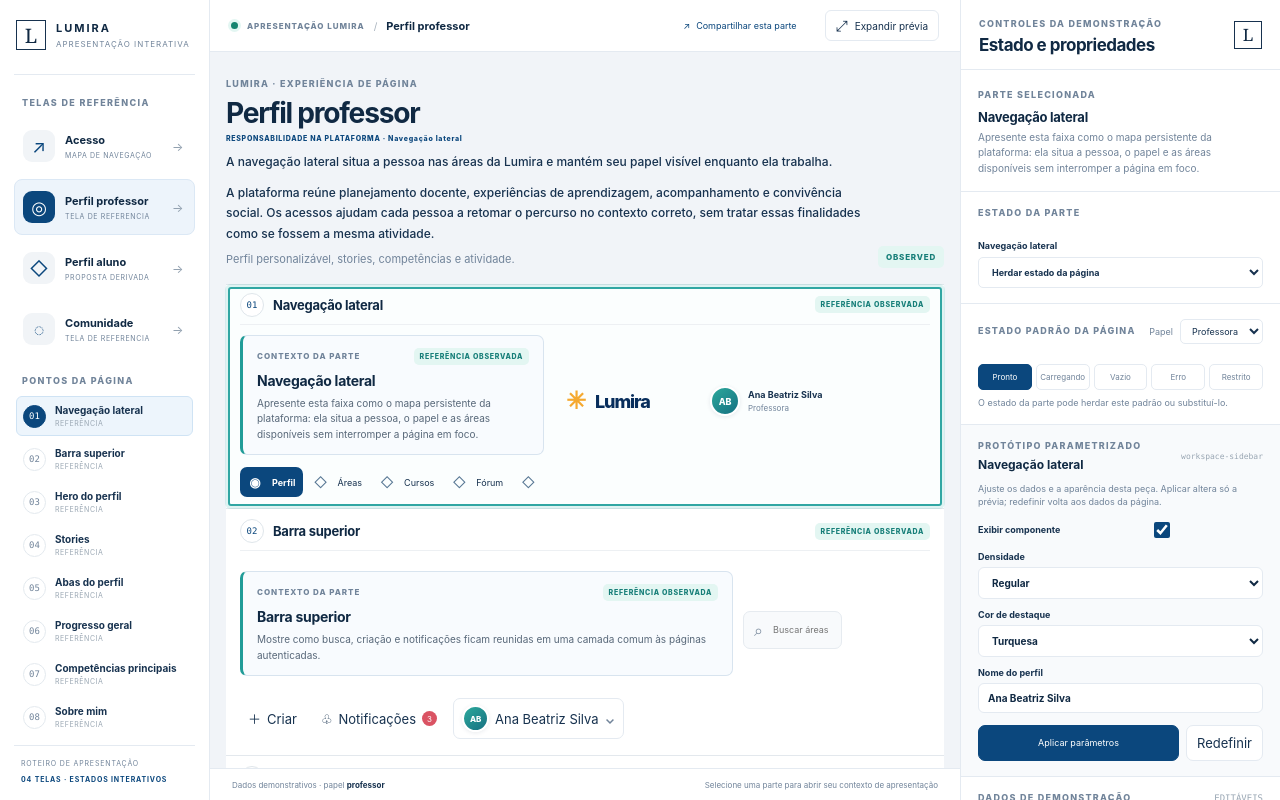
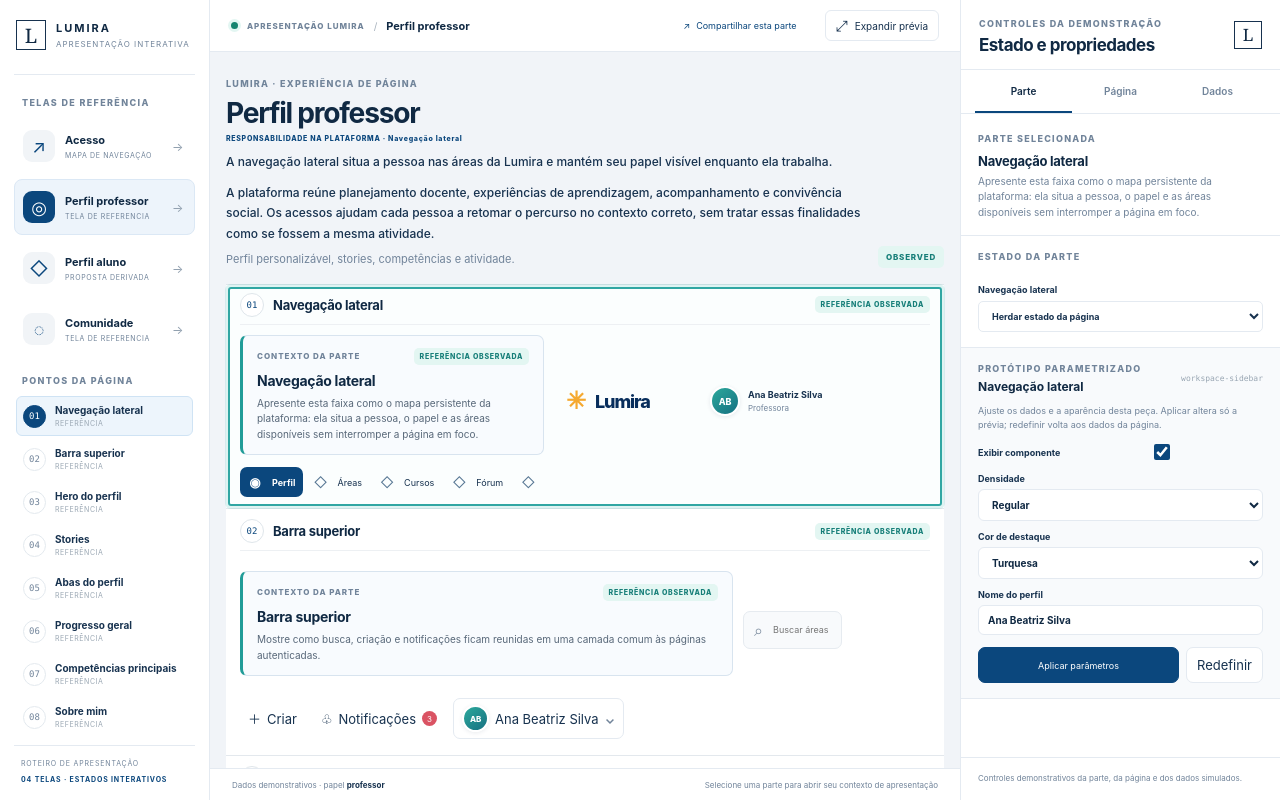
Before and after one commit to glaucodeveloper/lumira-frontend-cognoscere, a website built with Vite: page index.html in a window 1280 px wide. Built offline with nearby package versions, Linux system fonts and the light colour scheme.

Commit message:
Add tabbed demo property inspector

```diff
--- a/src/componenting-demo-lab.css
+++ b/src/componenting-demo-lab.css
@@ -428,6 +428,47 @@ lumira-page-part {
   font-size: 17px;
   font-weight: 650;
   letter-spacing: -.03em;
+}
+.lm-inspector-tabs {
+  position: sticky;
+  z-index: 2;
+  top: 0;
+  display: grid;
+  flex: 0 0 auto;
+  grid-template-columns: repeat(3, minmax(0, 1fr));
+  padding: 0 14px;
+  border-bottom: 1px solid var(--lm-line);
+  background: var(--lm-surface);
+}
+.lm-inspector-tabs button {
+  min-width: 0;
+  min-height: 43px;
+  padding: 8px 5px 7px;
+  border: 0;
+  border-bottom: 2px solid transparent;
+  background: transparent;
+  color: var(--lm-muted);
+  font-size: 10px;
+  font-weight: 600;
+  cursor: pointer;
+}
+.lm-inspector-tabs button:hover {
+  color: var(--lm-ink-strong);
+}
+.lm-inspector-tabs button.active {
+  border-bottom-color: var(--lm-brand);
+  color: var(--lm-ink-strong);
+}
+.lm-inspector-tabs button:focus-visible {
+  outline: 2px solid var(--lm-brand);
+  outline-offset: -3px;
+}
+.lm-inspector-panel {
+  flex: 0 0 auto;
+  min-width: 0;
+}
+.lm-inspector-panel[hidden] {
+  display: none;
 }
 .lm-inspector-mark {
   width: 28px;
--- a/src/componenting-demo-lab.ts
+++ b/src/componenting-demo-lab.ts
@@ -29,6 +29,7 @@ function mountParts(host: HTMLElement, parts: readonly Part[]): void {
 
 type DemoScreenState = ComponentMockSituation['status'];
 type LabRole = ComponentMockSituation['role'];
+type InspectorTab = 'part' | 'page' | 'data';
 type LabState = {
   screens: readonly ReferenceScreenSpec[];
   fixtures: Record<string, unknown>;
@@ -39,6 +40,7 @@ type LabState = {
   componentStates: Record<string, DemoScreenState>;
   componentParameters: Record<string, PrototypeParameterValues>;
   fullView: boolean;
+  inspectorTab: InspectorTab;
 };
 type LabStateIterator<T> = Generator<T, never, (state: T) => T>;
 function componentStateKey(screenId: string, componentId: string): string {
@@ -250,7 +252,7 @@ export function componentingDemoLab({ screens, fixtures }: { screens: readonly R
       const initialScreen = screens.find(screen => screen.id === 'teacher-profile') ?? screens[0];
       this.transitions = stateIterator<LabState>({
         screens: [], fixtures: {}, screenId: initialScreen?.id ?? '',
-        componentId: initialScreen?.defaultComponentId ?? '', role: 'professor', screenState: 'ready', componentStates: {}, componentParameters: {}, fullView: false,
+        componentId: initialScreen?.defaultComponentId ?? '', role: 'professor', screenState: 'ready', componentStates: {}, componentParameters: {}, fullView: false, inspectorTab: 'part',
       });
       this.state = this.transitions.next().value;
       this.addEventListener('click', event => this.onClick(event));
@@ -309,7 +311,8 @@ export function componentingDemoLab({ screens, fixtures }: { screens: readonly R
       const screen = this.state.screens.find(item => item.id === this.state.screenId);
       const region = screen?.regions.find(item => item.id === componentId);
       if (!screen || !region || componentId === this.state.componentId) return;
-      this.state = this.transitions.next(state => ({ ...state, componentId })).value;
+      this.state = this.transitions.next(state => ({ ...state, componentId, inspectorTab: 'part' })).value;
+      this.syncInspectorTabs();
       this.writeSelectionToLocation(replaceUrl);
 
       this.querySelectorAll<HTMLElement>('[data-component-id]').forEach(part => {
@@ -370,7 +373,7 @@ export function componentingDemoLab({ screens, fixtures }: { screens: readonly R
         : initialScreen?.id === 'student-profile' ? 'aluno' : initialScreen?.id === 'access' ? 'visitante' : 'professor';
       this.state = this.transitions.next(state => ({
         ...state, screens: nextScreens, fixtures: copiedFixtures,
-        screenId: initialScreen?.id ?? '', componentId: initialRegion?.id ?? initialScreen?.defaultComponentId ?? '', role: initialRole,
+        screenId: initialScreen?.id ?? '', componentId: initialRegion?.id ?? initialScreen?.defaultComponentId ?? '', role: initialRole, inspectorTab: 'part',
       })).value;
       this.writeSelectionToLocation(true);
       this.render();
@@ -393,14 +396,39 @@ export function componentingDemoLab({ screens, fixtures }: { screens: readonly R
         ? requestedRole
         : screen.id === 'student-profile' ? 'aluno' : screen.id === 'access' ? 'visitante' : 'professor';
       this.state = this.transitions.next(state => ({
-        ...state, screenId: screen.id, componentId: region?.id ?? screen.defaultComponentId, role, screenState: 'ready',
+        ...state, screenId: screen.id, componentId: region?.id ?? screen.defaultComponentId, role, screenState: 'ready', inspectorTab: 'part',
       })).value;
       this.render();
       this.scrollToComponent(region?.id ?? screen.defaultComponentId);
     }
+    private selectInspectorTab(tab: InspectorTab): void {
+      if (tab !== this.state.inspectorTab) {
+        this.state = this.transitions.next(state => ({ ...state, inspectorTab: tab })).value;
+      }
+      this.syncInspectorTabs();
+    }
+    private syncInspectorTabs(): void {
+      this.querySelectorAll<HTMLButtonElement>('[data-inspector-tab]').forEach(button => {
+        const selected = button.dataset.inspectorTab === this.state.inspectorTab;
+        button.classList.toggle('active', selected);
+        button.setAttribute('aria-selected', String(selected));
+        button.tabIndex = selected ? 0 : -1;
+      });
+      this.querySelectorAll<HTMLElement>('[data-inspector-panel]').forEach(panel => {
+        const selected = panel.dataset.inspectorPanel === this.state.inspectorTab;
+        panel.hidden = !selected;
+        panel.setAttribute('aria-hidden', String(!selected));
+      });
+    }
     private onClick(event: Event): void {
       if (!(event.target instanceof Element)) return;
       const target = event.target;
+      const tabButton = target.closest<HTMLButtonElement>('[data-inspector-tab]');
+      if (tabButton && this.contains(tabButton)) {
+        const tab = tabButton.dataset.inspectorTab as InspectorTab | undefined;
+        if (tab === 'part' || tab === 'page' || tab === 'data') this.selectInspectorTab(tab);
+        return;
+      }
       const copyLinkButton = target.closest<HTMLButtonElement>('[data-copy-demo-link]');
       if (copyLinkButton && this.contains(copyLinkButton)) {
         const button = copyLinkButton;
@@ -430,6 +458,7 @@ export function componentingDemoLab({ screens, fixtures }: { screens: readonly R
             componentId: screen.defaultComponentId,
             role,
             screenState: 'ready',
+            inspectorTab: 'part',
           })).value;
           this.writeSelectionToLocation(false);
         }
@@ -464,6 +493,24 @@ export function componentingDemoLab({ screens, fixtures }: { screens: readonly R
       }
     }
     private onKeyDown(event: KeyboardEvent): void {
+      const currentTab = event.target instanceof Element
+        ? event.target.closest<HTMLButtonElement>('[data-inspector-tab]')
+        : null;
+      if (currentTab && this.contains(currentTab)) {
+        const tabs = [...this.querySelectorAll<HTMLButtonElement>('[data-inspector-tab]')];
+        const currentIndex = tabs.indexOf(currentTab);
+        const nextIndex = event.key === 'ArrowRight' ? (currentIndex + 1) % tabs.length
+          : event.key === 'ArrowLeft' ? (currentIndex - 1 + tabs.length) % tabs.length
+            : event.key === 'Home' ? 0 : event.key === 'End' ? tabs.length - 1 : -1;
+        if (nextIndex >= 0) {
+          event.preventDefault();
+          const nextTab = tabs[nextIndex];
+          const tab = nextTab.dataset.inspectorTab as InspectorTab | undefined;
+          if (tab === 'part' || tab === 'page' || tab === 'data') this.selectInspectorTab(tab);
+          nextTab.focus();
+          return;
+        }
+      }
       if (event.key !== 'Escape' || !this.state.fullView) return;
       event.preventDefault();
       this.state = this.transitions.next(state => ({ ...state, fullView: false })).value;
@@ -600,6 +647,11 @@ export function componentingDemoLab({ screens, fixtures }: { screens: readonly R
         return '<option value="' + value + '" ' + (selectedState === value ? 'selected' : '') + '>' + e(label) + '</option>';
       }).join('');
       const statusControls = statuses.map(status => '<button type="button" data-state-select="' + status + '" class="' + (this.state.screenState === status ? 'active' : '') + '">' + e(labels[status]) + '</button>').join('');
+      const inspectorTabs: Array<[InspectorTab, string]> = [['part', 'Parte'], ['page', 'Página'], ['data', 'Dados']];
+      const inspectorTabButtons = inspectorTabs.map(([tab, label]) => {
+        const selected = this.state.inspectorTab === tab;
+        return '<button type="button" id="inspector-tab-' + tab + '" role="tab" aria-controls="inspector-panel-' + tab + '" aria-selected="' + String(selected) + '" tabindex="' + (selected ? '0' : '-1') + '" data-inspector-tab="' + tab + '" class="' + (selected ? 'active' : '') + '">' + label + '</button>';
+      }).join('');
       const markup = '<div class="componenting-lab-shell' + (this.state.fullView ? ' is-full-view' : '') + '">'
         + '<aside class="lm-app-rail"><header class="lm-lab-brand"><span class="lm-brand-glyph">L</span><div><b>LUMIRA</b><small>APRESENTAÇÃO INTERATIVA</small></div></header>'
         + '<div class="lm-rail-label">TELAS DE REFERÊNCIA</div><nav class="lm-page-nav">' + pageButtons + '</nav>'
@@ -612,15 +664,19 @@ export function componentingDemoLab({ screens, fixtures }: { screens: readonly R
         + '<div class="lm-continuous-component-list" data-screen-state="' + e(this.state.screenState) + '"><div class="lm-page-component-mount"></div></div></div>'
         + '<footer class="lm-preview-footer"><span>Dados demonstrativos · papel <b>' + e(this.state.role) + '</b></span><span>Selecione uma parte para abrir seu contexto de apresentação</span></footer></section>'
         + '<aside class="lm-inspector"><header class="lm-inspector-heading"><div><span class="lm-eyebrow">CONTROLES DA DEMONSTRAÇÃO</span><h2>Estado e propriedades</h2></div><span class="lm-inspector-mark">L</span></header>'
+        + '<nav class="lm-inspector-tabs" role="tablist" aria-label="Propriedades da demonstração">' + inspectorTabButtons + '</nav>'
+        + '<section class="lm-inspector-panel" id="inspector-panel-part" role="tabpanel" aria-labelledby="inspector-tab-part" data-inspector-panel="part" tabindex="0"' + (this.state.inspectorTab === 'part' ? '' : ' hidden') + '>'
         + '<section class="lm-inspector-section lm-presentation-overview"><span class="lm-eyebrow">PARTE SELECIONADA</span><h3>' + e(selectedRegion?.title ?? screen.title) + '</h3>'
         + '<p>' + e(selectedRegion?.presentation ?? screen.presentation) + '</p></section>'
         + '<section class="lm-inspector-section lm-controls-section"><header class="lm-inspector-section-heading"><span class="lm-eyebrow">ESTADO DA PARTE</span></header>'
         + '<label class="lm-selected-state"><span>' + e(selectedRegion?.title ?? 'Parte') + '</span><select data-component-state="' + e(selectedId) + '" data-screen-id="' + e(screen.id) + '" aria-label="Estado de ' + e(selectedRegion?.title ?? 'Parte') + '">' + selectedStateOptions + '</select></label></section>'
+        + '<section class="lm-inspector-section lm-prototype-section"><div class="lm-prototype-mount"></div></section></section>'
+        + '<section class="lm-inspector-panel" id="inspector-panel-page" role="tabpanel" aria-labelledby="inspector-tab-page" data-inspector-panel="page" tabindex="0"' + (this.state.inspectorTab === 'page' ? '' : ' hidden') + '>'
         + '<section class="lm-inspector-section lm-controls-section"><header class="lm-inspector-section-heading"><span class="lm-eyebrow">ESTADO PADRÃO DA PÁGINA</span><label class="lm-role-picker">Papel<select data-role-select><option value="professor" ' + (this.state.role === 'professor' ? 'selected' : '') + '>Professora</option><option value="aluno" ' + (this.state.role === 'aluno' ? 'selected' : '') + '>Estudante</option><option value="visitante" ' + (this.state.role === 'visitante' ? 'selected' : '') + '>Visitante</option></select></label></header>'
-        + '<div class="lm-state-controls">' + statusControls + '</div><p class="lm-state-help">O estado da parte pode herdar este padrão ou substituí-lo.</p></section>'
-        + '<section class="lm-inspector-section lm-prototype-section"><div class="lm-prototype-mount"></div></section>'
-        + '<section class="lm-inspector-section lm-fixture-section"><header class="lm-inspector-section-heading"><span class="lm-eyebrow">DADOS DE DEMONSTRAÇÃO</span><small>EDITÁVEIS</small></header><div class="lm-fixture-mount"></div></section>'
-        + '<footer class="lm-inspector-footer">O contexto aparece antes do conteúdo da parte selecionada na prévia.</footer></aside></div>';
+        + '<div class="lm-state-controls">' + statusControls + '</div><p class="lm-state-help">O estado da parte pode herdar este padrão ou substituí-lo.</p></section></section>'
+        + '<section class="lm-inspector-panel" id="inspector-panel-data" role="tabpanel" aria-labelledby="inspector-tab-data" data-inspector-panel="data" tabindex="0"' + (this.state.inspectorTab === 'data' ? '' : ' hidden') + '>'
+        + '<section class="lm-inspector-section lm-fixture-section"><header class="lm-inspector-section-heading"><span class="lm-eyebrow">DADOS DE DEMONSTRAÇÃO</span><small>EDITÁVEIS</small></header><div class="lm-fixture-mount"></div></section></section>'
+        + '<footer class="lm-inspector-footer">Controles demonstrativos da parte, da página e dos dados simulados.</footer></aside></div>';
       const editor = document.createElement('demo-data-editor') as DemoDataEditorElement;
       editor.configure(screen.fixtureKey, data);
       const prototypeEditor = document.createElement('demo-prototype-editor') as DemoPrototypeEditor;
```
